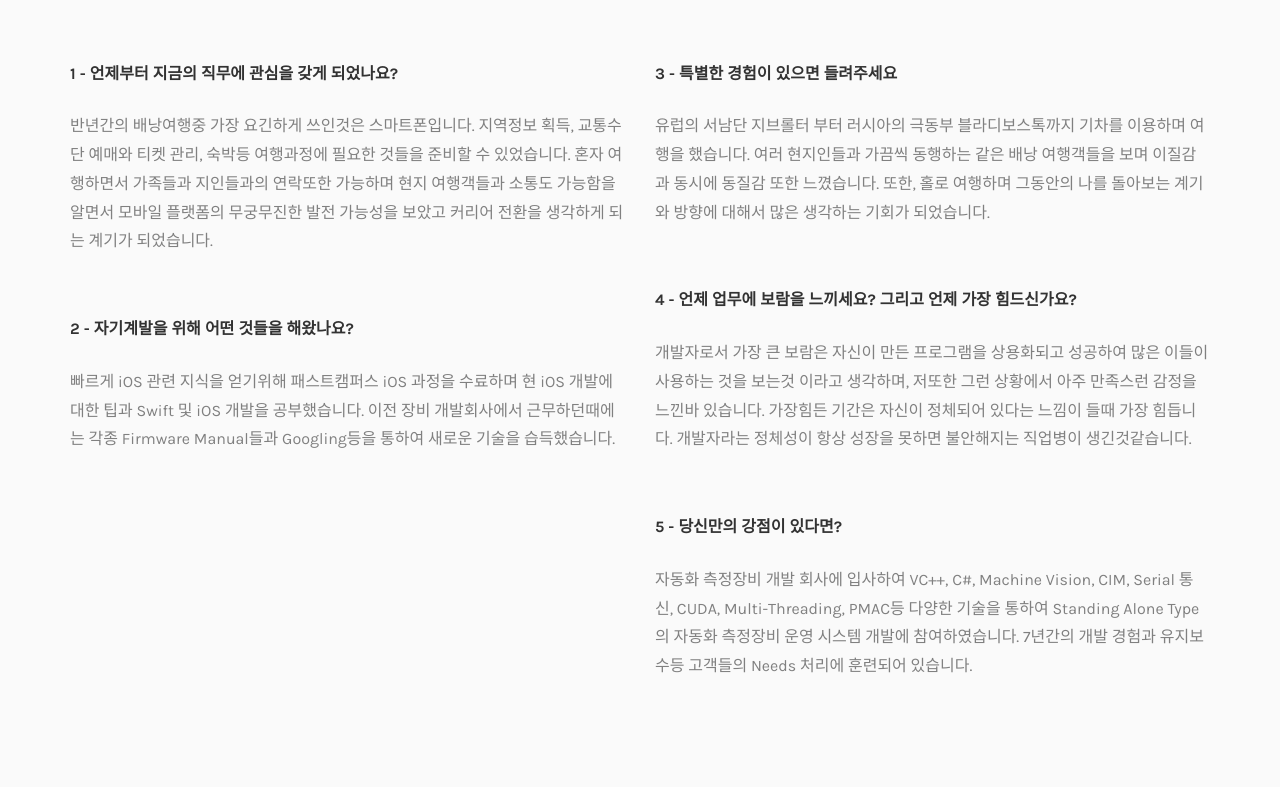
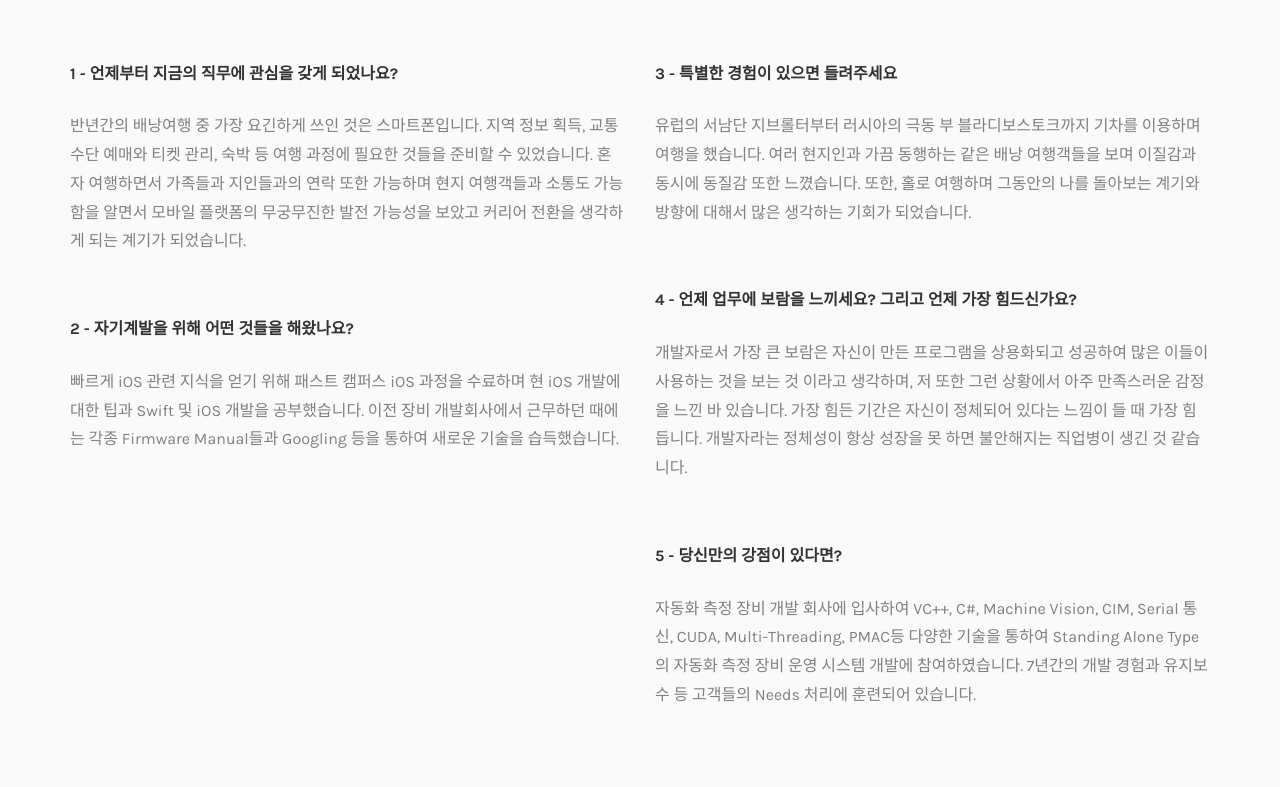
Before and after one commit to Chang-Geun-Ryu/Resume, a plain HTML site: page index.html in a window 1280 px wide. Shown: the part 1213-2000 px from the top of the page. Drawn offline with nearby package versions, Linux system fonts and the light colour scheme; files whose address does not match are found by name; a web font is replaced by a local one.

Commit message:
modify index

```diff
--- a/index.html
+++ b/index.html
@@ -179,25 +179,25 @@
 									<div class="col-md-6">
 										<div class="services animate-box">
 											<h3>1 - 언제부터 지금의 직무에 관심을 갖게 되었나요?</h3>
-											<p>반년간의 배낭여행중 가장 요긴하게 쓰인것은 스마트폰입니다. 지역정보 획득, 교통수단 예매와 티켓 관리, 숙박등 여행과정에 필요한 것들을 준비할 수 있었습니다. 혼자 여행하면서 가족들과 지인들과의 연락또한 가능하며 현지 여행객들과 소통도 가능함을 알면서 모바일 플랫폼의 무궁무진한 발전 가능성을 보았고 커리어 전환을 생각하게 되는 계기가 되었습니다.</p>
+											<p>반년간의 배낭여행 중 가장 요긴하게 쓰인 것은 스마트폰입니다. 지역 정보 획득, 교통수단 예매와 티켓 관리, 숙박 등 여행 과정에 필요한 것들을 준비할 수 있었습니다. 혼자 여행하면서 가족들과 지인들과의 연락 또한 가능하며 현지 여행객들과 소통도 가능함을 알면서 모바일 플랫폼의 무궁무진한 발전 가능성을 보았고 커리어 전환을 생각하게 되는 계기가 되었습니다.</p>
 										</div>
 										<div class="services animate-box">
 											<h3>2 - 자기계발을 위해 어떤 것들을 해왔나요?</h3>
-											<p>빠르게 iOS 관련 지식을 얻기위해 패스트캠퍼스 iOS 과정을 수료하며 현 iOS 개발에 대한 팁과 Swift 및 iOS 개발을 공부했습니다. 이전 장비 개발회사에서 근무하던때에는 각종 Firmware Manual들과 Googling등을 통하여 새로운 기술을 습득했습니다.</p>
+											<p>빠르게 iOS 관련 지식을 얻기 위해 패스트 캠퍼스 iOS 과정을 수료하며 현 iOS 개발에 대한 팁과 Swift 및 iOS 개발을 공부했습니다. 이전 장비 개발회사에서 근무하던 때에는 각종 Firmware Manual들과 Googling 등을 통하여 새로운 기술을 습득했습니다.</p>
 										</div>
 									</div>
 									<div class="col-md-6">
 										<div class="services animate-box">
 											<h3>3 - 특별한 경험이 있으면 들려주세요</h3>
-											<p>유럽의 서남단 지브롤터 부터 러시아의 극동부 블라디보스톡까지 기차를 이용하며 여행을 했습니다. 여러 현지인들과 가끔씩 동행하는 같은 배낭 여행객들을 보며 이질감과 동시에 동질감 또한 느꼈습니다. 또한, 홀로 여행하며 그동안의 나를 돌아보는 계기와 방향에 대해서 많은 생각하는 기회가 되었습니다.</p>
+											<p>유럽의 서남단 지브롤터부터 러시아의 극동 부 블라디보스토크까지 기차를 이용하며 여행을 했습니다. 여러 현지인과 가끔 동행하는 같은 배낭 여행객들을 보며 이질감과 동시에 동질감 또한 느꼈습니다. 또한, 홀로 여행하며 그동안의 나를 돌아보는 계기와 방향에 대해서 많은 생각하는 기회가 되었습니다.</p>
 										</div>
 										<div class="services animate-box">
 											<h3>4 - 언제 업무에 보람을 느끼세요? 그리고 언제 가장 힘드신가요?</h3>
-											<p>개발자로서 가장 큰 보람은 자신이 만든 프로그램을 상용화되고 성공하여 많은 이들이 사용하는 것을 보는것 이라고 생각하며, 저또한 그런 상황에서 아주 만족스런 감정을 느낀바 있습니다. 가장힘든 기간은 자신이 정체되어 있다는 느낌이 들때 가장 힘듭니다. 개발자라는 정체성이 항상 성장을 못하면 불안해지는 직업병이 생긴것같습니다.</p>
+											<p>개발자로서 가장 큰 보람은 자신이 만든 프로그램을 상용화되고 성공하여 많은 이들이 사용하는 것을 보는 것 이라고 생각하며, 저 또한 그런 상황에서 아주 만족스러운 감정을 느낀 바 있습니다. 가장 힘든 기간은 자신이 정체되어 있다는 느낌이 들 때 가장 힘듭니다. 개발자라는 정체성이 항상 성장을 못 하면 불안해지는 직업병이 생긴 것 같습니다.</p>
 										</div>
 										<div class="services animate-box">
 											<h3>5 - 당신만의 강점이 있다면?</h3>
-											<p>자동화 측정장비 개발 회사에 입사하여 VC++, C#, Machine Vision, CIM, Serial 통신, CUDA, Multi-Threading, PMAC등 다양한 기술을 통하여 Standing Alone Type의 자동화 측정장비 운영 시스템 개발에 참여하였습니다. 7년간의 개발 경험과 유지보수등 고객들의 Needs 처리에 훈련되어 있습니다.</p>
+											<p>자동화 측정 장비 개발 회사에 입사하여 VC++, C#, Machine Vision, CIM, Serial 통신, CUDA, Multi-Threading, PMAC등 다양한 기술을 통하여 Standing Alone Type의 자동화 측정 장비 운영 시스템 개발에 참여하였습니다. 7년간의 개발 경험과 유지보수 등 고객들의 Needs 처리에 훈련되어 있습니다.</p>
 										</div>
 									</div>
 								</div>
@@ -243,7 +243,7 @@
 										</div>
 										<div class="services animate-box">
 											<h3>2 - Git &amp; Github</h3>
-											프로젝트를 Git과 Github을 활용하여 관리하고 있으며, Github io를 통해 블로그 작성을 하고 있습니다. <p>Pull Request, Merge, Fetch, pull, push 기능을 Terminal을 통하여 관리하였고 팀 프로젝트를 협업하였고 그 과정에서 Conflict를 경험하면서 Git에 대한 이해도를 높일 수 있었습니다.</p>
+											프로젝트를 Git과 Github을 활용하여 버전과 협업을 진행해 왔습니다. <p>Pull Request, Merge, Fetch, pull, push 기능을 Terminal을 통하여 관리하였고 팀 프로젝트를 협업하였고 그 과정에서 Conflict를 경험하면서 Git에 대한 이해도를 높일 수 있었습니다.</p>
 										</div>
 										<div class="services animate-box">
 											<h3>3 - Collaboration</h3>
@@ -256,7 +256,6 @@
 											<li>vc++ - 이전 자동화 라인장비 운영소프트웨어 개발에 참여하여 모션제어, 펌웨어 통신, 영상처리, UI구현, CIM 통신 등의 많은 경험이 있습니다.</li>
 											<li>c# - 더 나은 UI 제작을 위해 선택하여 습득하고 구현했습니다. 핵심 기능은 c++로 구현하였고 두 언어를 같이 사용하기 위하여 Managed c++과 같이 사용 되었습니다. </li>
 											<li>영상처리 라이브러리 - openCV, HALCON, COGNEX 등의 상용 및 오픈 라이브러리 사용에 익숙합니다.</li>
-
 										</div>
 										<div class="services animate-box">
 											<h3>5 - English</h3>
@@ -447,7 +446,7 @@
 													<li>금형노칭장비 개발</li><br>
 													<B>보유기술:</B> vc++, MFC, SQLite, TCP/IP, XML, CIM, Multi-Threading, PMAC, Serial<br>
 													<B>개발환경:</B> Visual Studio, Window 10, TCP/IP, PMAC, Serial<br>
-													<B>업무내용</B>
+													<B>업무내용</B><br>
 													- 금형노칭기 운영 시스템 개발<br>
 													- 자동화 설비 운영 UI 설계, CIM 통신 구축, PMAC 통신 구축 연계<br>
 													- 검사 모듈과 연계 통신 구축 및 외주회사 관리, 장비 셋업, 유지보수<br>
@@ -465,7 +464,7 @@
 												Serial Communication, CUDA, HALCON, OpenCV, MIL, Cognex
 												<br>
 												<B>개발환경:</B> Visual Studio, Window 7, Window XP, TCP/IP, PMAC, Serial<br>
-												<B>업무내용</B>
+												<B>업무내용</B> <br>
 												- 자동화 라인 광간섭 측정기 개발, 자동화 설비 운영 UI 설계 및 구현<br>
 												- 영상처리 알고리즘 구현, 6축 모션 제어 구현, 범용라인 운영시스템 설계 및 구현<br>
 											</p>
```
Also changed, not shown: 3 other files.
